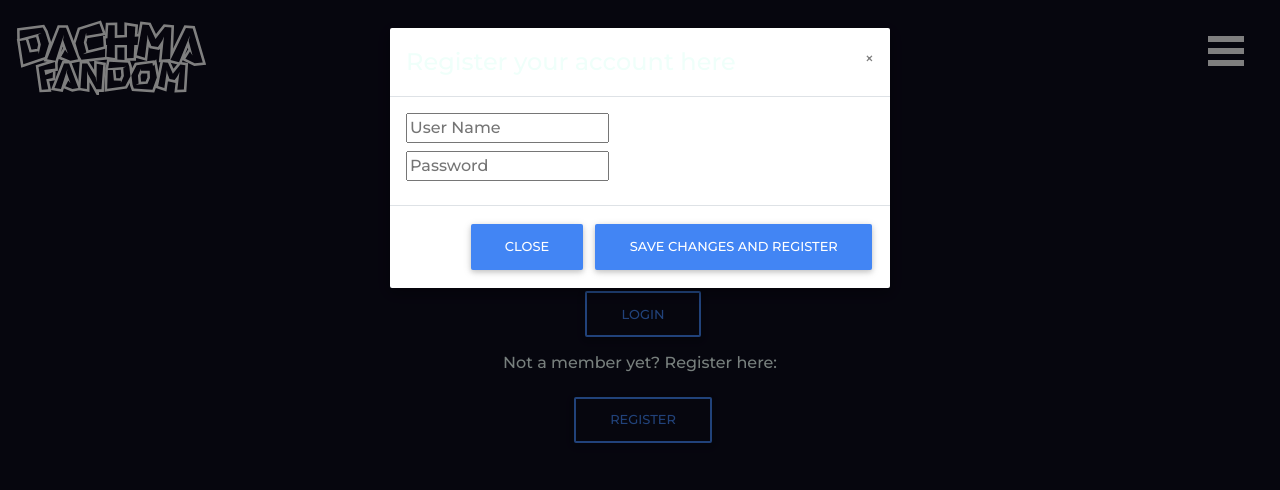
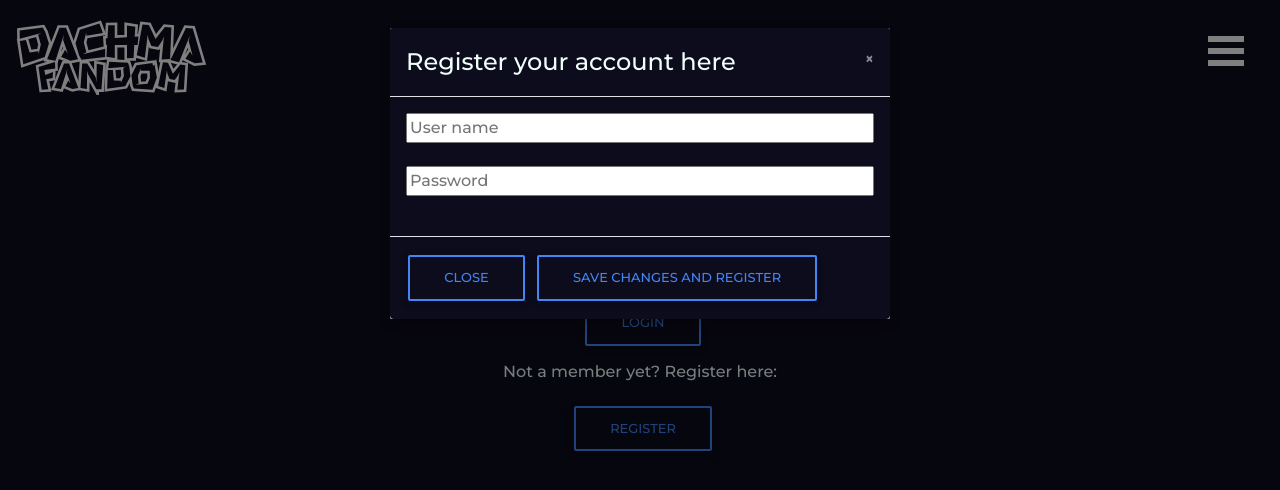
Before and after one commit to thorchris/3semproject-frontend, a React (Create React App) app: page /login-out in a window 1280 px wide. Both pictures are taken after a click on the button "REGISTER". Shown: the top 490 px of the page. Built offline with nearby package versions, Linux system fonts and the light colour scheme.

Commit message:
Styled modal

```diff
--- a/package.json
+++ b/package.json
@@ -17,6 +17,7 @@
     "react-flippy": "^0.1.5",
     "react-focus-lock": "^2.5.0",
     "react-icons": "^3.11.0",
+    "react-native-password-field": "^1.0.8",
     "react-router-dom": "^5.2.0",
     "react-scripts": "4.0.0",
     "styled-components": "^5.2.1",
--- a/src/components/RegisterUser.js
+++ b/src/components/RegisterUser.js
@@ -2,6 +2,7 @@ import React, { useState } from "react";
 import { Modal, Button } from "react-bootstrap";
 import facade from "../api/userFacade";
 import { MDBBtn } from "mdbreact";
+import "./registerstyles.css";
 
 function CreateModal() {
   const [showModal, setShow] = useState(false);
@@ -39,26 +40,52 @@ function CreateModal() {
           Register
         </MDBBtn>
       </div>
-      <Modal show={showModal} onHide={handleClose}>
-        <Modal.Header closeButton>
-          <Modal.Title >Register your account here</Modal.Title>
+      <Modal className="full_modal" show={showModal} onHide={handleClose}>
+        <Modal.Header closeButton={true} className="modal_header" closeButton>
+          <Modal.Title>Register your account here</Modal.Title>
         </Modal.Header>
-        <Modal.Body>
+        <Modal.Body className="modal_header">
           <div>
             <form onChange={onChange}>
-              <input className="mb-2" placeholder="User Name" id="username" />
-              <br />
-              <input className="mb-2" placeholder="Password" id="password" />
+              <input
+                className="mb-2"
+                className="input"
+                placeholder="User name"
+                id="username"
+              />
+              <input
+                className="mb-2"
+                className="input"
+                placeholder="Password"
+                id="password"
+                name="password"
+                type="password"
+              />
             </form>
           </div>
         </Modal.Body>
-        <Modal.Footer>
-          <Button variant="primary" onClick={handleClose}>
+        <Modal.Footer className="modal_footer">
+          <MDBBtn
+            outline
+            color="primary"
+            rounded
+            size="m"
+            className="mr-auto"
+            className="modal_button"
+            onClick={handleClose}
+          >
             Close
-          </Button>
-          <Button variant="primary" onClick={createUser}>
+          </MDBBtn>
+          <MDBBtn
+            outline
+            color="primary"
+            rounded
+            size="m"
+            className="mr-auto"
+            onClick={createUser}
+          >
             Save Changes and register
-          </Button>
+          </MDBBtn>
         </Modal.Footer>
       </Modal>
     </>
--- /dev/null
+++ b/src/components/registerstyles.css
@@ -0,0 +1,21 @@
+.modal_header {
+  background-color: #0d0c1d;
+}
+.close {
+  color: white;
+}
+
+.modal_footer,
+.modal_header {
+  background-color: #0d0c1d;
+}
+
+.input {
+  width: 100%;
+  margin-bottom: 5%;
+}
+
+.login_input {
+  width: 75%;
+  margin-bottom: 2%;
+}
--- a/src/pages/Login.js
+++ b/src/pages/Login.js
@@ -4,6 +4,7 @@ import facade from "../api/userFacade";
 import CreateModal from "../components/RegisterUser";
 import { MDBBtn } from "mdbreact";
 import Dachma from "../images/dachma6.svg";
+import "../components/registerstyles.css";
 
 export function LogIn({ login, errorMsg }) {
   const init = { username: "", password: "" };
@@ -29,9 +30,21 @@ export function LogIn({ login, errorMsg }) {
         <div className="col-6 text-center">
           <h2 className="text-center mb-2 mt-5">Login</h2>
           <form onChange={onChange}>
-            <input className="mb-2" placeholder="User Name" id="username" />
+            <input
+              className="mb-2"
+              placeholder="User name"
+              id="username"
+              className="login_input"
+            />
             <br />
-            <input className="mb-2" placeholder="Password" id="password" />
+            <input
+              className="mb-2"
+              className="login_input"
+              placeholder="Password"
+              id="password"
+              name="password"
+              type="password"
+            />
             <br />
             <p className="errorBox text-center">
               {errorMsg}
```
Also changed, not shown: src/components/Vote.js (indentation only), 1 other file (tests, documents, lock files or other folders). Lines whose indentation alone changed are shown as unchanged.
